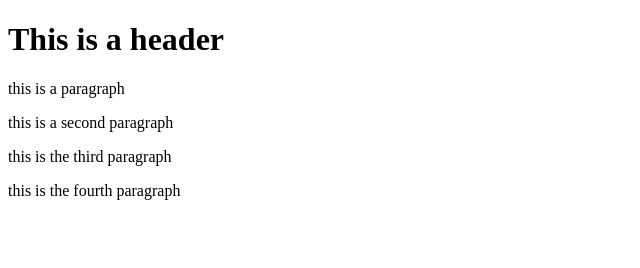
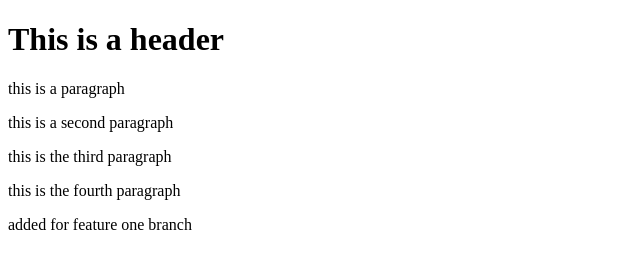
Before and after one commit to AjayKumar101999/git-test, a website: page index.html in a window 1280 px wide. Shown: the whole page, without its empty margins (0-640 px from the left). Drawn offline with Linux system fonts and the light colour scheme.

Commit message:
new feature

```diff
--- a/index.html
+++ b/index.html
@@ -13,6 +13,8 @@
     <p>this is the third paragraph</p>
 
     <p>this is the fourth paragraph</p>
+    <p>added for feature one branch</p>
+
 
 </body>
 </html>
```
